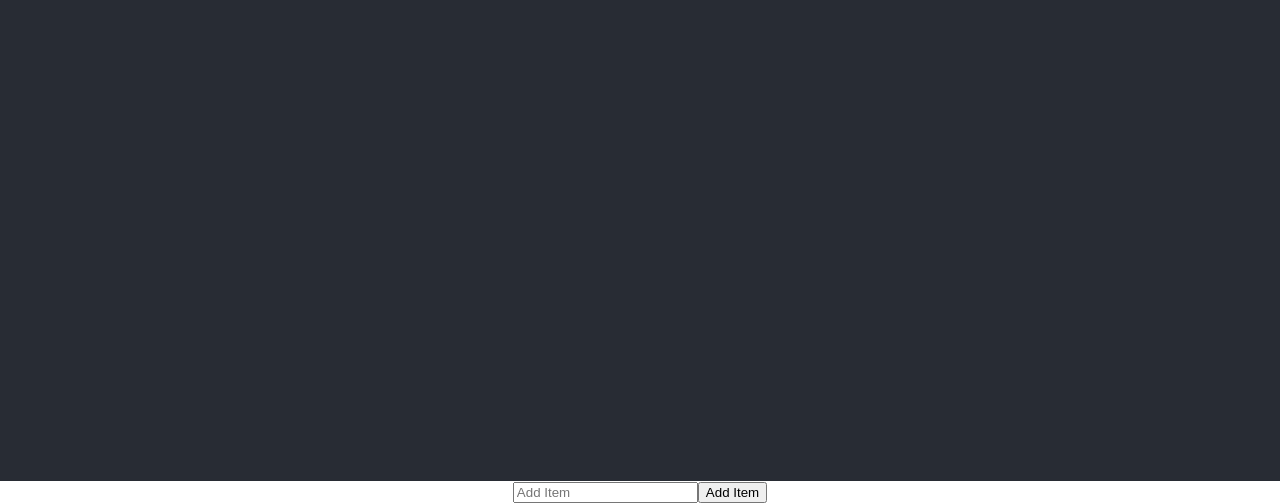
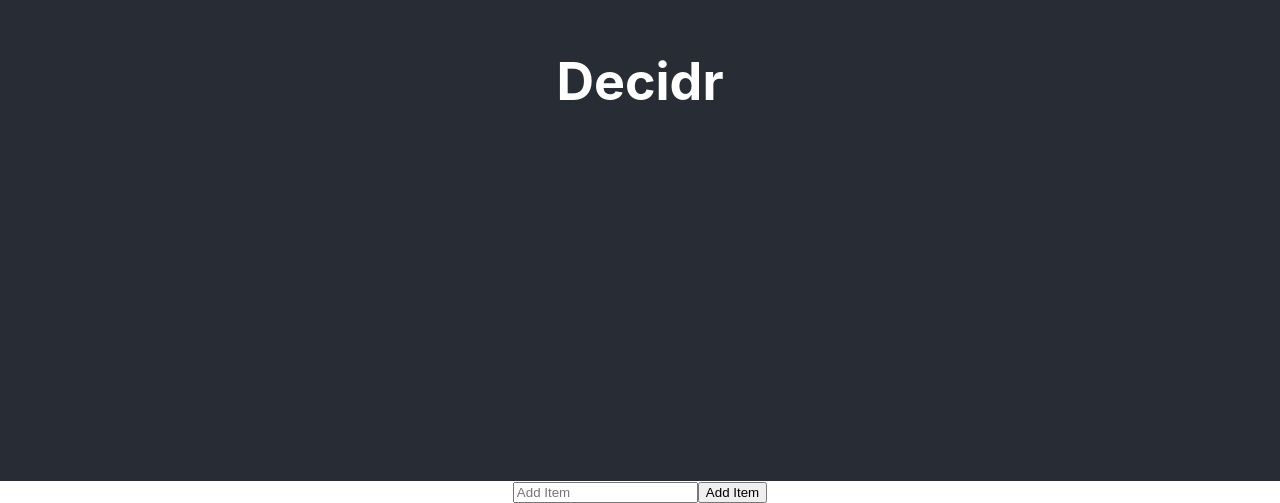
Before and after one commit to Tesfa-Worku/Decidr, a React (Create React App) app in the folder decidr/: page / in a window 1280 px wide. Shown: the part 319-822 px from the top of the page. Built offline with nearby package versions, Linux system fonts and the light colour scheme.

Commit message:
refactor(Decidr): add header #13

```diff
--- a/decidr/src/App.js
+++ b/decidr/src/App.js
@@ -8,6 +8,7 @@ function App() {
   return (
     <div className="App">
       <header className="App-header">
+        <h1>Decidr</h1>
       </header>
       <body className="Input">
         <div>
```
